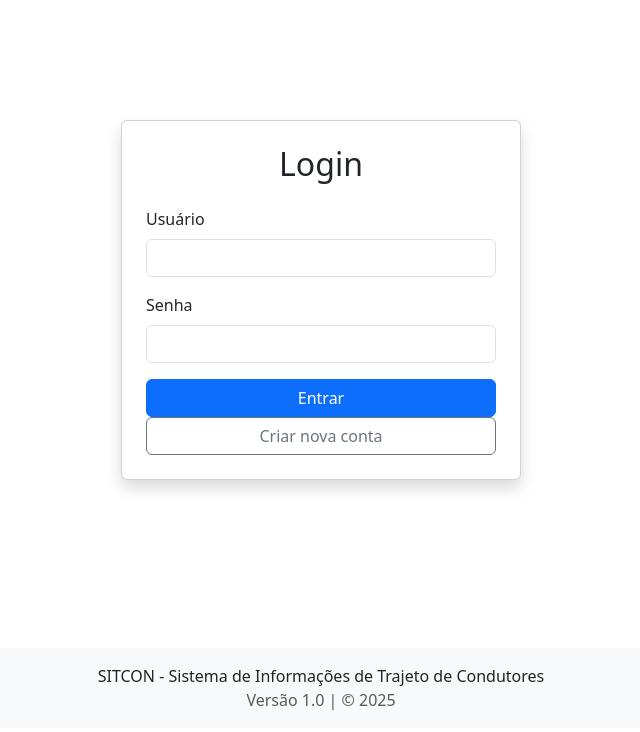
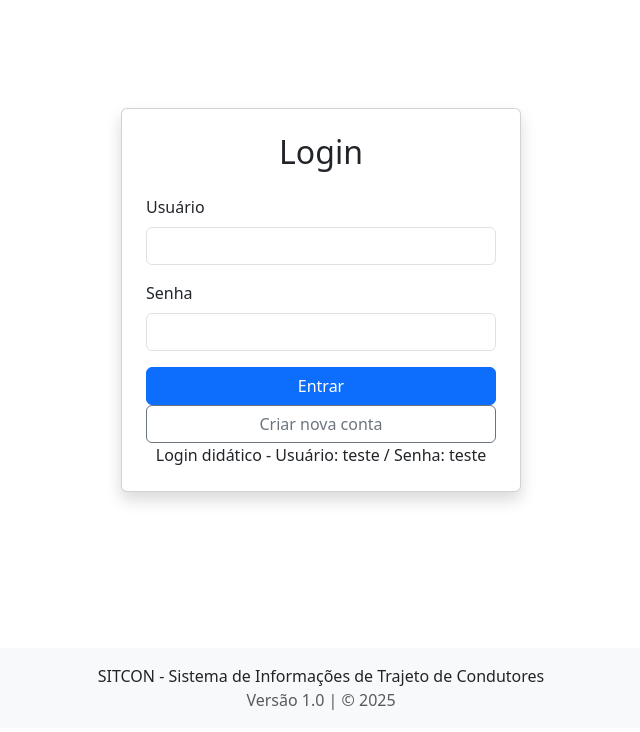
Before and after one commit to raonim/sitcon_v2.1, a Flask app: page /login in a window 1280 px wide. Shown: the part 68-800 px from the top of the page, without its empty margins (319-959 px from the left). Run offline with Flask 3, Linux system fonts and the light colour scheme.

Commit message:
Adicionado login e senha teste na pagina inicial

```diff
--- a/templates/login.html
+++ b/templates/login.html
@@ -96,7 +96,7 @@
                 class="btn btn-outline-secondary w-100"
               >
                 Criar nova conta
-              </a>
+              </a>Login didático - Usuário: teste / Senha: teste
             </div>
           </form>
         </div>
```
